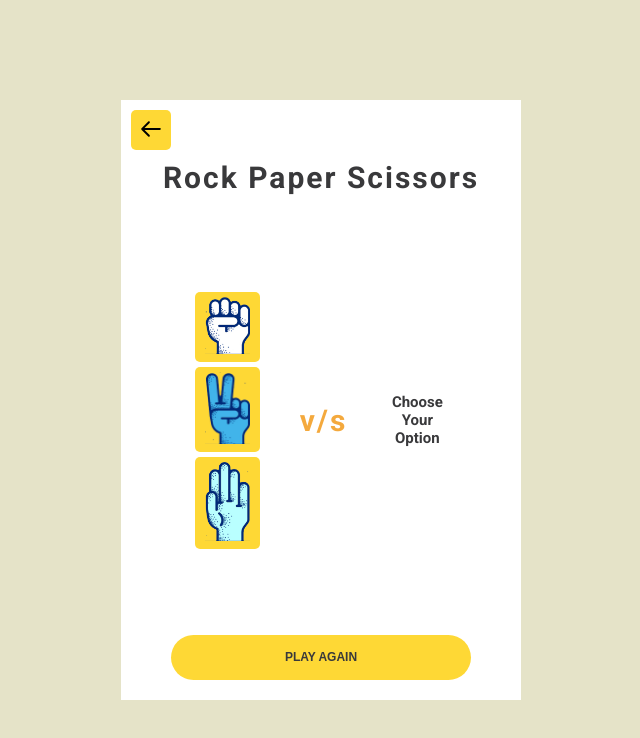
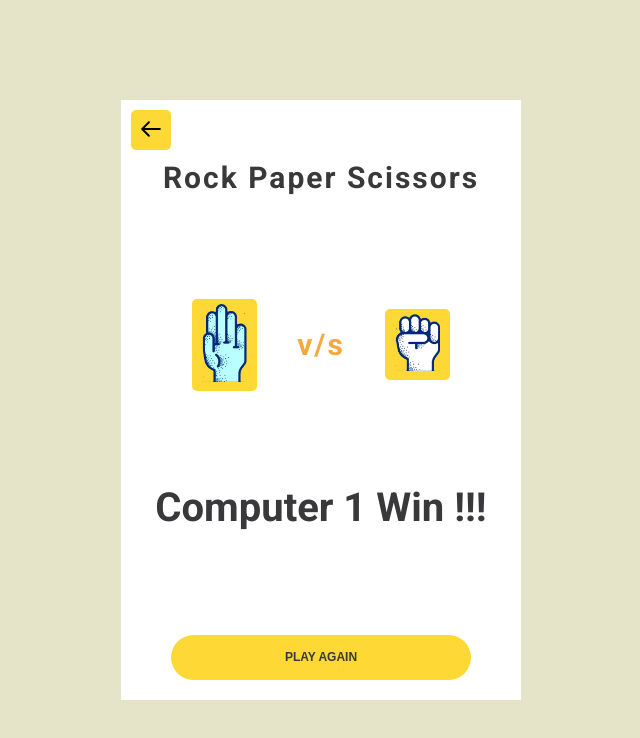
Before and after one commit to ekas/react-rock-paper-scissors, a React (Create React App) app: page /game in a window 1280 px wide. Shown: the top 738 px of the page, without its empty margins (319-959 px from the left). Built offline with nearby package versions, Linux system fonts and the light colour scheme.

Commit message:
update: Add new GameArea for computer vs computer

```diff
--- a/src/components/Game/index.tsx
+++ b/src/components/Game/index.tsx
@@ -6,6 +6,7 @@ import { useNavigate } from "react-router-dom";
 
 import "./index.less";
 import GameArea from "../GameArea";
+import GameAreaComputer from "../GameAreaComputer";
 
 interface GameProps {
   mode: GameMode | undefined;
@@ -56,7 +57,15 @@ const Game = ({ mode, setGameMode }: GameProps) => {
           </h2>
         )}
       </div>
-      <GameArea setResult={handleResultPublish} isRefreshing={isRefreshing} />
+      {mode === "player" ? (
+        <GameArea setResult={handleResultPublish} isRefreshing={isRefreshing} />
+      ) : (
+        <GameAreaComputer
+          setResult={handleResultPublish}
+          isRefreshing={isRefreshing}
+        />
+      )}
+
       {result && <div className="game-result">{result}</div>}
       <Button
         className="game-play-again-btn"
--- /dev/null
+++ b/src/components/GameAreaComputer/index.less
@@ -0,0 +1,79 @@
+.game-area {
+  width: 100%;
+  display: flex;
+  column-gap: 40px;
+  align-items: center;
+  justify-content: center;
+
+  &-left {
+    row-gap: 5px;
+    display: flex;
+    align-items: center;
+    flex-direction: column;
+
+    &-item {
+      border: none;
+      cursor: pointer;
+      padding: 5px 10px;
+      border-radius: 5px;
+      background-color: @swatch_4;
+
+      &:hover {
+        background-color: @swatch_8;
+      }
+
+      img {
+        width: 45px;
+      }
+    }
+
+    &-disabled {
+      border: none;
+      padding: 5px 10px;
+      border-radius: 5px;
+      pointer-events: none;
+      background-color: @swatch_4;
+
+      &:hover {
+        background-color: @swatch_8;
+      }
+
+      img {
+        width: 45px;
+      }
+    }
+  }
+
+  &-center {
+    color: @swatch_8;
+    font-size: 30px;
+    font-weight: 700;
+    letter-spacing: 2px;
+  }
+
+  &-right {
+    &-item {
+      border: none;
+      padding: 5px 10px;
+      border-radius: 5px;
+      pointer-events: none;
+      background-color: @swatch_4;
+
+      &:hover {
+        background-color: @swatch_8;
+      }
+
+      &-text {
+        width: 60px;
+        text-align: center;
+        color: @swatch_2;
+        font-size: 15px;
+        font-weight: 700;
+      }
+
+      img {
+        width: 45px;
+      }
+    }
+  }
+}
--- /dev/null
+++ b/src/components/GameAreaComputer/index.tsx
@@ -0,0 +1,97 @@
+import { useEffect, useState } from "react";
+import { GameObjects, GameObjectsType, GameRules } from "../../gameEngine";
+import { GameAreaComputerStateTpes } from "../../types/Game";
+import Button from "../Button";
+import Counter from "../Counter";
+
+import "./index.less";
+
+interface GameAreaComputerProps {
+  setResult: (result: boolean | undefined) => void;
+  isRefreshing: boolean;
+}
+
+const GameAreaComputer = ({
+  setResult,
+  isRefreshing,
+}: GameAreaComputerProps) => {
+  const [choice, setChoice] = useState<GameAreaComputerStateTpes>({
+    playerChoice: undefined,
+    computerChoice: undefined,
+  });
+  const [loader, setLoader] = useState(true);
+
+  const onLoaderComplete = () => {
+    setLoader(false);
+    handlePlayerChoice();
+  };
+
+  useEffect(() => {
+    if (isRefreshing) {
+      setLoader(true);
+      setChoice({ playerChoice: undefined, computerChoice: undefined });
+    }
+  }, [isRefreshing]);
+
+  useEffect(() => {
+    if (
+      choice.computerChoice !== undefined &&
+      choice.playerChoice !== undefined
+    ) {
+      setResult(
+        GameRules.filter((rule) => rule.name === choice.playerChoice)[0].rules[
+          choice.computerChoice
+        ]
+      );
+    }
+  }, [loader]);
+
+  const pickRandomChoice = (): GameObjectsType => {
+    return GameObjects[
+      Math.floor(Math.random() * GameObjects.length)
+    ] as GameObjectsType;
+  };
+
+  const handlePlayerChoice = () => {
+    setChoice({
+      ...choice,
+      playerChoice: pickRandomChoice(),
+      computerChoice: pickRandomChoice(),
+    });
+  };
+
+  const { playerChoice, computerChoice } = choice;
+  return (
+    <div className="game-area">
+      {loader ? (
+        <Counter startCount={5} onComplete={onLoaderComplete} />
+      ) : (
+        <>
+          <div className="game-area-left">
+            {playerChoice !== undefined && (
+              <div className="game-area-left-disabled">
+                <img
+                  src={"images/" + playerChoice + ".png"}
+                  alt={playerChoice}
+                />
+              </div>
+            )}
+          </div>
+          <div className="game-area-center">v/s</div>
+          <div className="game-area-right">
+            {computerChoice !== undefined && (
+              <div className="game-area-right-item">
+                <img
+                  src={"images/" + computerChoice + ".png"}
+                  alt={computerChoice}
+                />
+              </div>
+            )}
+          </div>
+        </>
+      )}
+    </div>
+  );
+};
+
+export default GameAreaComputer;
```
Also changed, not shown: src/types/Game.ts (+7 -0 lines).
